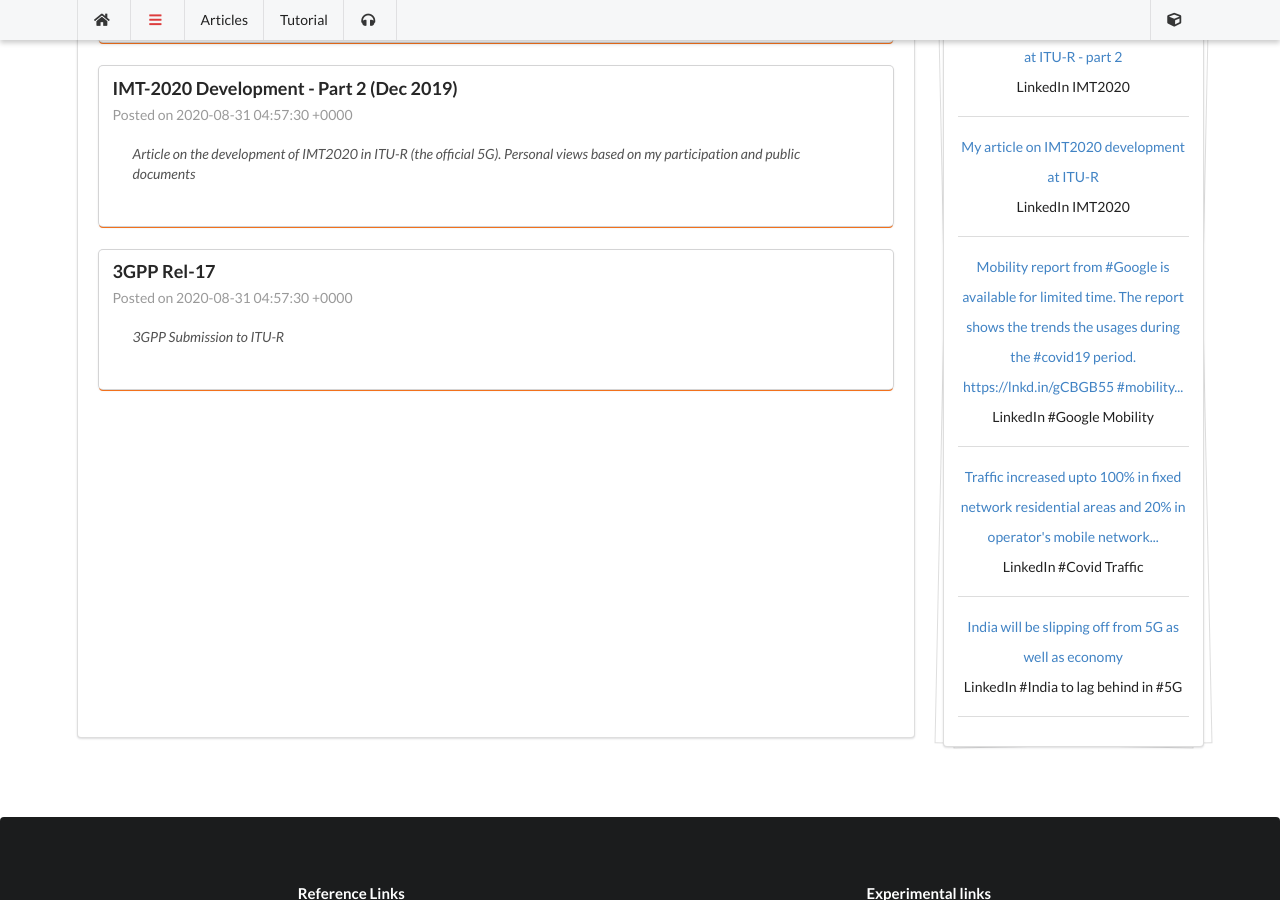
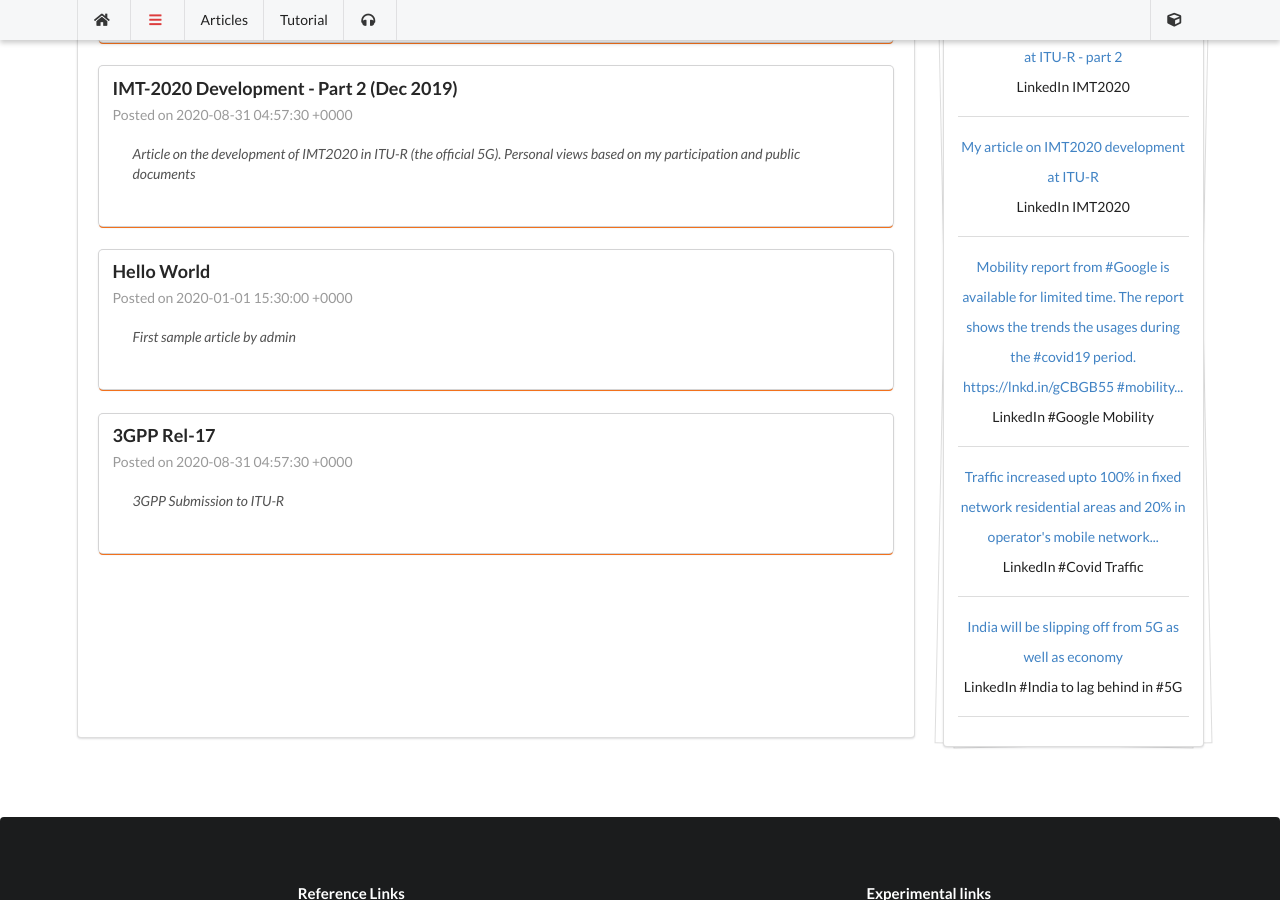
Before and after one commit to wiless/wiless.github.io, a Jekyll site: the page built from articles.html, in a window 1280 px wide and 900 px high, scrolled down 504 px. Built offline with Jekyll 4.4.1, drawn with Linux system fonts in a browser that asks for light colours; nearby versions of some CDN libraries; some web fonts are replaced; comment, search, counter and statistics services are not loaded; a style sheet for code colours, icons or effects is not loaded; a file with an impossible date is left out.

Commit message:
Update helloworld.md

```diff
--- a/_articles/helloworld.md
+++ b/_articles/helloworld.md
@@ -5,8 +5,7 @@ summary: First sample article by admin
 name: helloworld.md
 nextpost: /article/3gpprel17.html
 index: 0
-date: now
-
+date: 2020-01-01T10:30-05:00
 ---
 
 # Hello World
```
